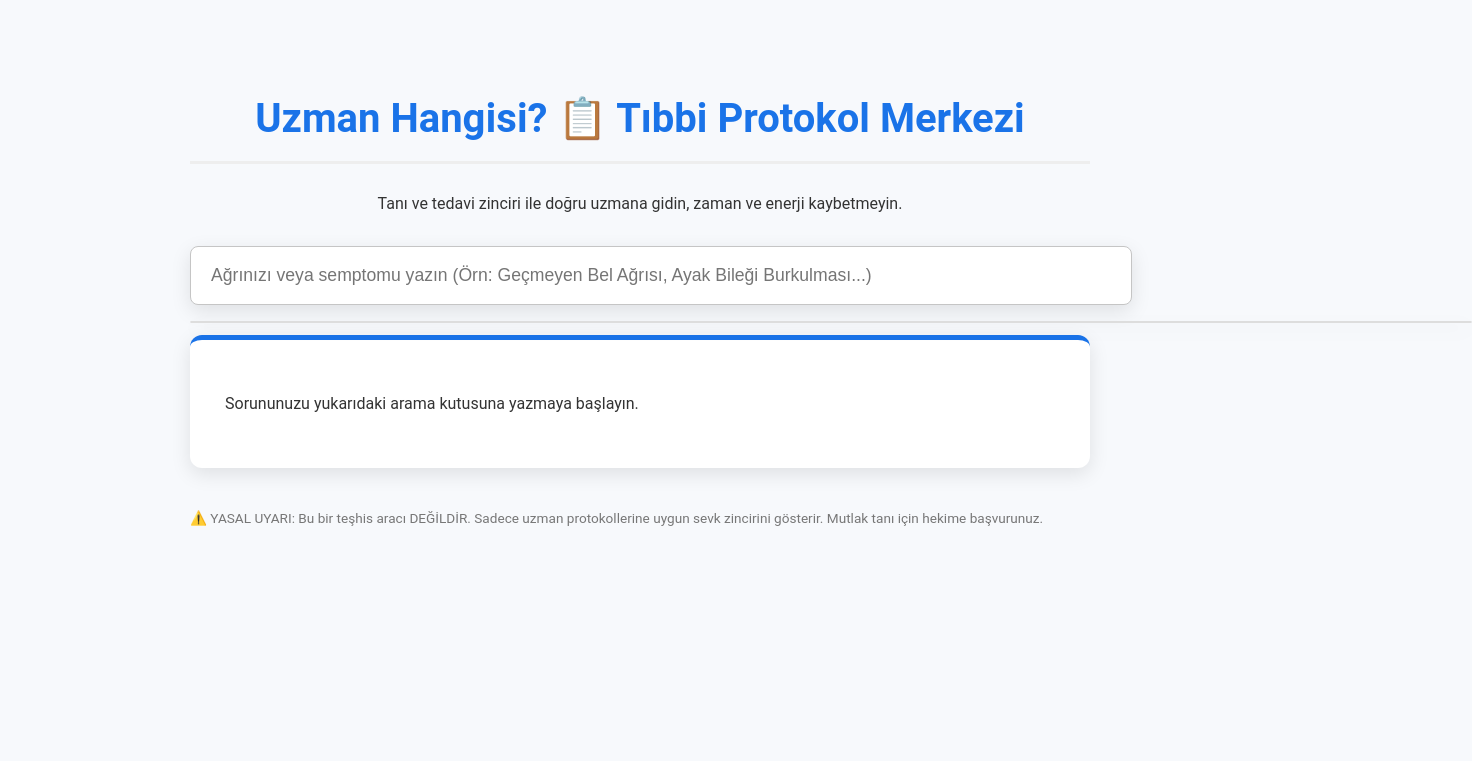
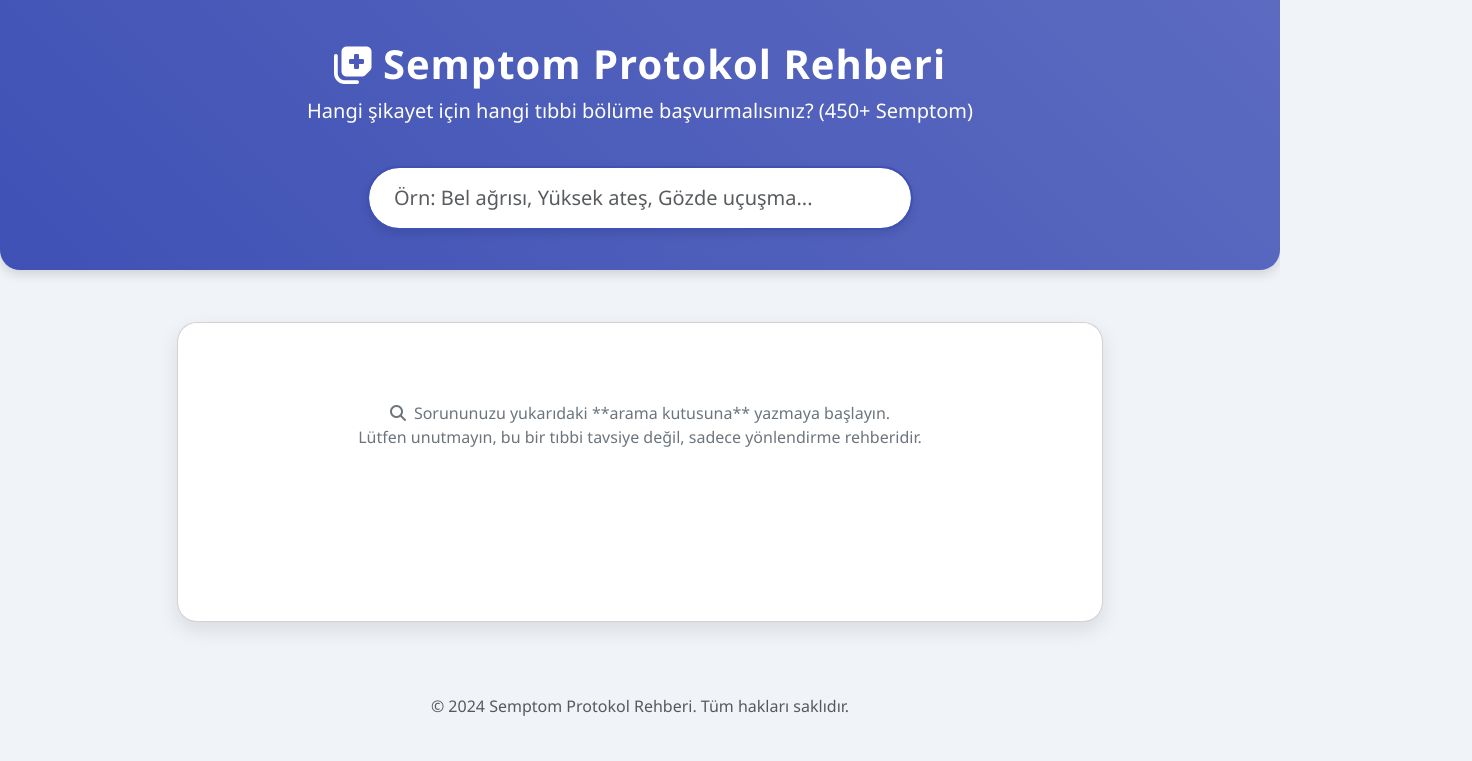
Before and after one commit to farukurt423-hue/hastayim, a plain HTML site: page index.html in a window 1280 px wide. Shown: the whole page, 1472 px wide, since content can reach past the window. Drawn offline with nearby package versions, Linux system fonts and the light colour scheme.

Commit message:
Update index.html

```diff
--- a/index.html
+++ b/index.html
@@ -3,106 +3,101 @@
 <head>
     <meta charset="UTF-8">
     <meta name="viewport" content="width=device-width, initial-scale=1.0">
-    <title>Uzman Hangi̇si? | Tıbbi Protokol Merkezi</title>
+    <title>Semptom Arama Protokolü | Tıbbi Yönlendirme Sistemi</title>
+    <link href="https://cdn.jsdelivr.net/npm/bootstrap@5.3.3/dist/css/bootstrap.min.css" rel="stylesheet">
+    <link rel="stylesheet" href="https://cdnjs.cloudflare.com/ajax/libs/font-awesome/6.5.2/css/all.min.css">
 
     <style>
         :root {
-            --primary-color: #1a73e8; /* Google'ın Mavisi */
-            --secondary-color: #333;
-            --accent-color: #fa7200; /* Dikkat çekici Turuncu */
-            --bg-light: #f7f9fc; /* Hafif Gri Arka Plan */
-            --font-family: 'Roboto', 'Arial', sans-serif;
-            --strong-shadow: 0 6px 20px rgba(0,0,0,0.1);
+            --primary-color: #3f51b5; /* Mor Mavi (Huzur veren renk) */
+            --secondary-color: #f0f4f8; /* Açık Gri Mavi (Arka plan için) */
+            --accent-color: #ff9800; /* Turuncu (Vurgu ve acil durum için) */
+            --success-color: #4caf50;
+            --font-family: 'Segoe UI', Tahoma, Geneva, Verdana, sans-serif;
         }
 
         body {
-            background-color: var(--bg-light);
             font-family: var(--font-family);
-            line-height: 1.6;
-            margin: 0;
-            padding: 0;
-            color: var(--secondary-color);
+            background-color: var(--secondary-color);
+            min-height: 100vh;
         }
 
-        .container {
-            max-width: 900px;
-            margin: 40px auto;
-            padding: 20px;
+        .header-section {
+            background: linear-gradient(45deg, var(--primary-color), #5c6bc0);
+            color: white;
+            padding: 2.5rem 0;
+            margin-bottom: 20px;
+            box-shadow: 0 4px 12px rgba(0, 0, 0, 0.15);
+            border-bottom-left-radius: 20px;
+            border-bottom-right-radius: 20px;
         }
 
-        header {
-            text-align: center;
-            margin-bottom: 30px;
+        .header-section h1 {
+            font-weight: 700;
+            letter-spacing: 1px;
         }
 
-        header h1 {
-            color: var(--primary-color);
-            font-weight: 700;
-            font-size: 2.5rem;
-            border-bottom: 3px solid #eee;
-            padding-bottom: 10px;
+        .search-container {
+            position: relative;
+            margin-top: 1.5rem;
         }
 
-        /* Arama ve Liste Stilleri */
         #arama_input {
-            width: 100%;
-            padding: 18px 20px;
-            border: 1px solid #c5c5c5;
-            border-radius: 8px; /* Daha az yuvarlak */
-            font-size: 1.1rem;
-            box-shadow: var(--strong-shadow);
-            transition: border-color 0.3s, box-shadow 0.3s;
+            border-radius: 50px;
+            padding: 15px 25px;
+            border: 2px solid var(--primary-color);
+            box-shadow: 0 4px 8px rgba(0, 0, 0, 0.1);
+            transition: all 0.3s ease;
         }
 
         #arama_input:focus {
-            border-color: var(--primary-color);
-            outline: none;
-            box-shadow: 0 0 0 3px rgba(26, 115, 232, 0.3);
+            border-color: var(--accent-color);
+            box-shadow: 0 0 0 0.25rem rgba(63, 81, 181, 0.25);
         }
 
-        .list-group {
+        #sonuclar_listesi {
+            list-style: none;
+            padding: 0;
+            margin-top: 10px;
+            max-height: 300px;
+            overflow-y: auto;
+            border-radius: 15px;
+            box-shadow: 0 6px 15px rgba(0, 0, 0, 0.1);
+            position: absolute;
+            width: 100%;
+            z-index: 10;
+            background-color: white;
             border: 1px solid #ddd;
-            border-radius: 8px;
-            box-shadow: var(--strong-shadow);
-            max-height: 350px;
-            overflow-y: auto;
-            background-color: white;
-            z-index: 10;
-            position: absolute;
-            width: calc(100% - 40px);
         }
 
-        .list-group-item {
-            padding: 15px 20px;
+        #sonuclar_listesi .list-group-item {
+            cursor: pointer;
+            padding: 12px 20px;
             border: none;
-            border-bottom: 1px solid #f0f0f0;
+            border-bottom: 1px solid #eee;
             transition: background-color 0.2s;
         }
 
-        .list-group-item:hover {
-            background-color: #e8f0fe;
-            color: var(--primary-color);
-            cursor: pointer;
+        #sonuclar_listesi .list-group-item:hover {
+            background-color: #e8eaf6; /* Hafif bir vurgu */
         }
 
-        /* Detay Kartı Stilleri */
+        /* DETAY KARTI STİLLERİ */
         #detay_karti {
             background-color: white;
-            padding: 35px;
-            border-radius: 12px;
-            box-shadow: var(--strong-shadow);
-            margin-top: 30px;
-            border-top: 5px solid var(--primary-color); /* Vurgu çizgisi */
+            border-radius: 20px;
+            box-shadow: 0 8px 20px rgba(0, 0, 0, 0.1);
+            padding: 30px;
+            margin-top: 2rem;
+            min-height: 300px; /* Görsel bütünlük için */
         }
 
-        /* ACİL UYARI STİLİ */
         .acil-uyari {
-            background-color: #fff3cd;
-            border: 1px solid #ffc107;
-            color: #856404;
-            padding: 15px 20px;
-            margin-bottom: 30px;
-            border-radius: 6px;
+            background-color: #ffccbc; /* Açık turuncu/kırmızı tonu */
+            border-left: 5px solid var(--accent-color);
+            padding: 15px;
+            border-radius: 10px;
+            margin-bottom: 25px;
             display: flex;
             align-items: center;
         }
@@ -114,72 +109,102 @@
         }
 
         .acil-uyari strong {
-            font-weight: 700;
-            color: var(--danger-color);
+            color: #d84315; /* Koyu turuncu/kırmızı */
         }
 
-        /* Protokol Adımları */
-        .protokol-asamalari h4 {
-            color: var(--secondary-color);
-            font-weight: 600;
-            margin-top: 30px;
-            padding-bottom: 5px;
-            font-size: 1.2rem;
+        .protokol-asamalari {
+            margin-top: 20px;
         }
 
-        .asama-tani .bolum-adi {
-            font-size: 1.6rem;
-            color: var(--primary-color);
-            font-weight: 700;
-            margin-top: 5px;
+        .asama {
+            padding: 15px;
+            border-radius: 10px;
+            margin-bottom: 15px;
         }
 
-        .asama-tedavi .bolum-adi {
+        .asama-tani {
+            background-color: #e8eaf6; /* Açık mavi tonu */
+        }
+
+        .asama-tedavi {
+            background-color: #e0f2f1; /* Açık yeşil/turkuaz tonu */
+        }
+
+        .asama h4 {
+            font-weight: 600;
+            color: var(--primary-color);
+            margin-bottom: 10px;
+            display: flex;
+            align-items: center;
+        }
+
+        .asama-tani h4:before { content: "🔎"; margin-right: 8px; font-size: 1.2rem;}
+        .asama-tedavi h4:before { content: "💊"; margin-right: 8px; font-size: 1.2rem;}
+
+        .bolum-adi {
             font-size: 1.4rem;
-            color: #1b8e4e; /* Yeşil */
             font-weight: 700;
+            color: #d84315; /* Vurgu rengi */
             margin-top: 5px;
         }
 
         .aciklama-detay {
-            background-color: #f8f8f8;
-            padding: 15px;
-            border-radius: 6px;
-            border-left: 5px solid #d2e3f9;
+            font-size: 0.95rem;
+            color: #555;
             margin-top: 10px;
         }
 
-        footer {
-            margin-top: 40px;
-            font-size: 0.85rem;
-            color: #777;
+        hr {
+            border: 0;
+            height: 1px;
+            background-color: #cfd8dc;
+            margin: 20px 0;
         }
     </style>
 </head>
 <body>
 
-<div class="container">
-    <header>
-        <h1>Uzman Hangi̇si? 📋 Tıbbi Protokol Merkezi</h1>
-        <p class="text-secondary">Tanı ve tedavi zinciri ile doğru uzmana gidin, zaman ve enerji kaybetmeyin.</p>
+    <header class="header-section">
+        <div class="container text-center">
+            <h1><i class="fas fa-notes-medical me-2"></i>Semptom Protokol Rehberi</h1>
+            <p class="lead">Hangi şikayet için hangi tıbbi bölüme başvurmalısınız? (450+ Semptom)</p>
+
+            <div class="row justify-content-center">
+                <div class="col-md-8 col-lg-6">
+                    <div class="search-container">
+                        <input
+                            type="text"
+                            id="arama_input"
+                            class="form-control form-control-lg"
+                            placeholder="Örn: Bel ağrısı, Yüksek ateş, Gözde uçuşma..."
+                            onkeyup="aramaYap()"
+                            autocomplete="off">
+                        <ul id="sonuclar_listesi" class="list-group position-absolute w-100" style="display: none;">
+                            </ul>
+                    </div>
+                </div>
+            </div>
+        </div>
     </header>
 
-    <div class="input-group mb-3">
-        <input type="text" class="form-control" id="arama_input" placeholder="Ağrınızı veya semptomu yazın (Örn: Geçmeyen Bel Ağrısı, Ayak Bileği Burkulması...)" onkeyup="aramaYap()">
+    <div class="container pb-5">
+        <div class="row justify-content-center">
+            <div class="col-lg-10">
+                <div id="detay_karti" class="card">
+                    <p class="text-center text-secondary mt-5">
+                        <i class="fas fa-search me-2"></i>Sorununuzu yukarıdaki **arama kutusuna** yazmaya başlayın.
+                        <br>Lütfen unutmayın, bu bir tıbbi tavsiye değil, sadece yönlendirme rehberidir.
+                    </p>
+                </div>
+            </div>
+        </div>
     </div>
 
-    <ul class="list-group mb-4" id="sonuclar_listesi">
-        </ul>
+    <footer class="text-center text-muted py-4">
+        <p>&copy; 2024 Semptom Protokol Rehberi. Tüm hakları saklıdır.</p>
+    </footer>
 
-    <div id="detay_karti">
-        <p class="text-center text-secondary mt-5">Sorununuzu yukarıdaki arama kutusuna yazmaya başlayın.</p>
-    </div>
-
-    <footer class="text-center">
-        ⚠️ YASAL UYARI: Bu bir teşhis aracı DEĞİLDİR. Sadece uzman protokollerine uygun sevk zincirini gösterir. Mutlak tanı için hekime başvurunuz.
-    </footer>
-</div>
-
-<script src="app.js"></script>
+    <script src="https://cdn.jsdelivr.net/npm/bootstrap@5.3.3/dist/js/bootstrap.bundle.min.js"></script>
+    <script src="app.js"></script>
 </body>
 </html>
```
